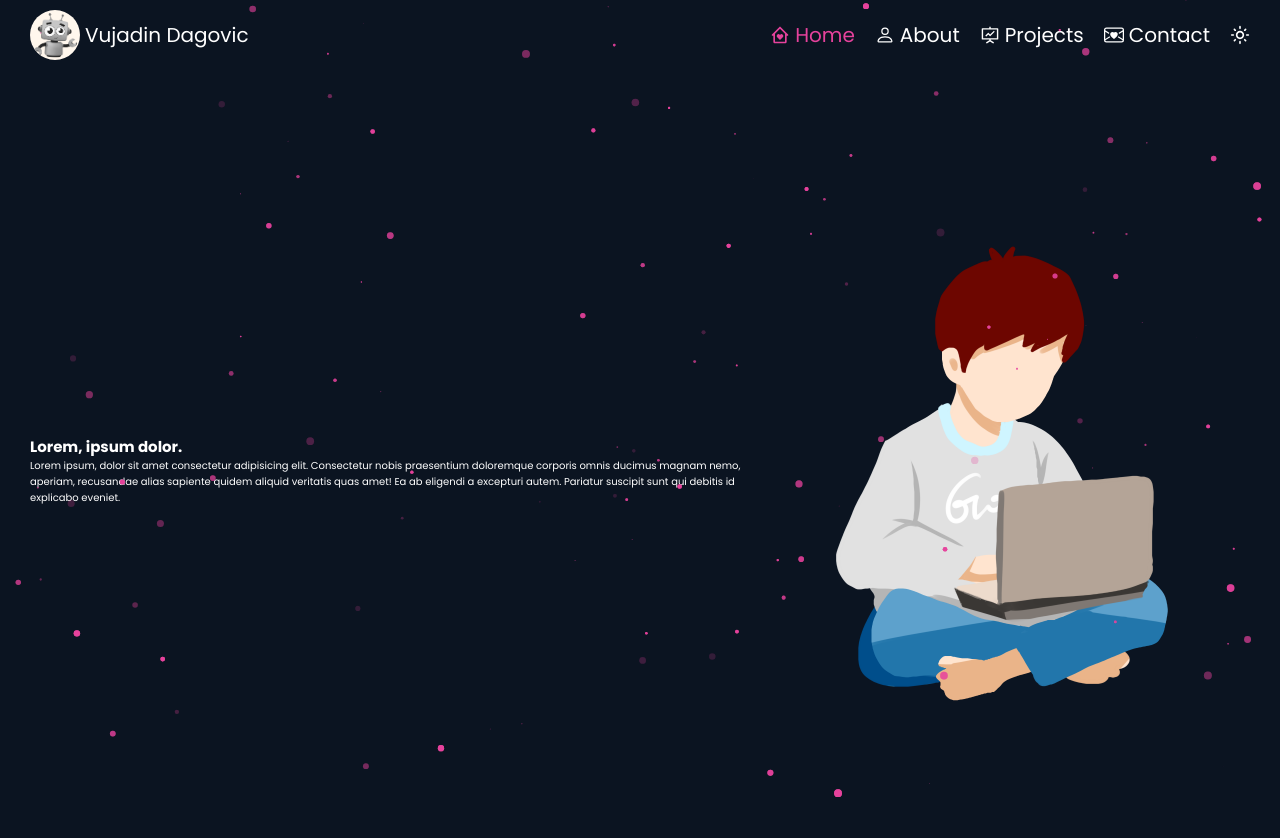
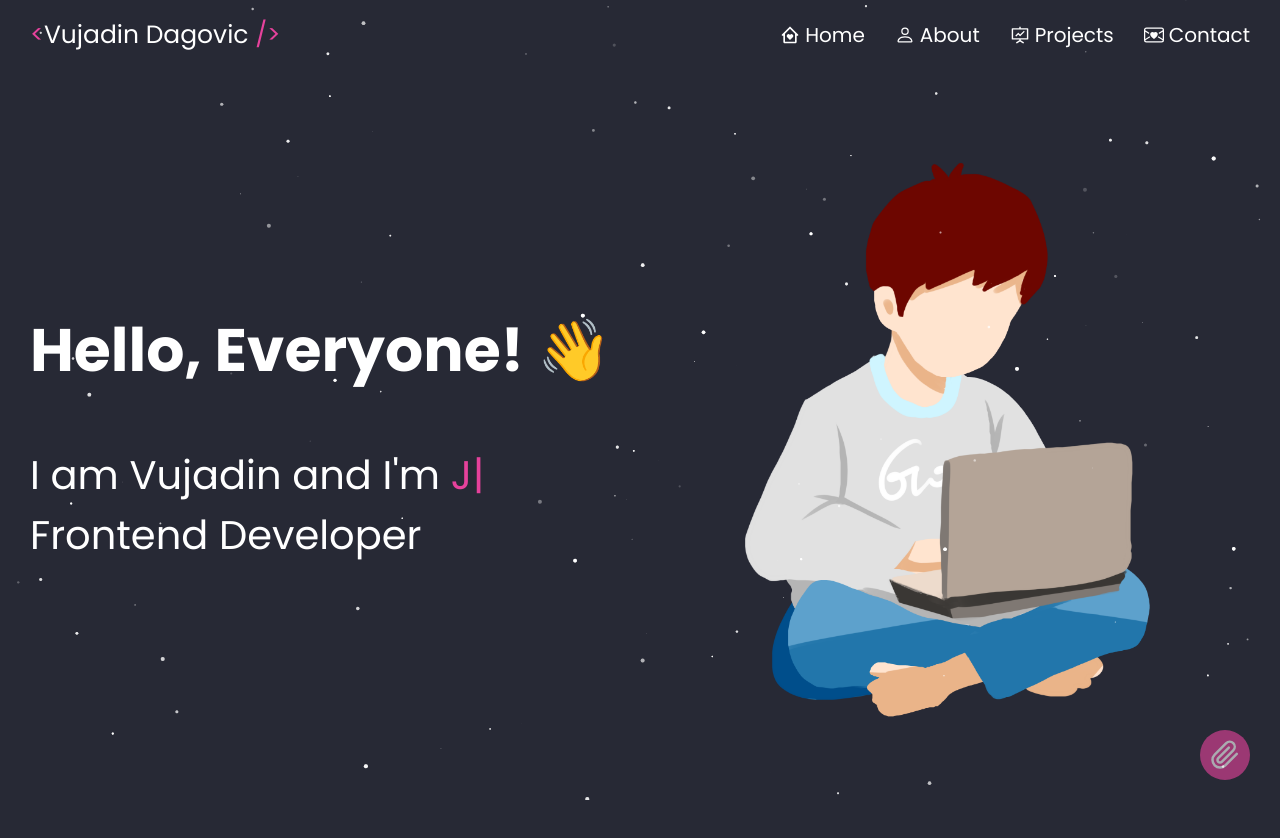
Before and after one commit to vujadin95/react-portfolio, a React (Vite) app: page / in a window 1280 px wide. Shown: the top 838 px of the page. After the commit the page ends 800 px from the top, so only its background shows below. Built offline with nearby package versions, Linux system fonts and the light colour scheme.

Commit message:
working on home page

```diff
--- a/package.json
+++ b/package.json
@@ -16,7 +16,8 @@
     "react-router-dom": "^6.14.2",
     "react-tsparticles": "^2.12.1",
     "tsparticles": "^2.12.0",
-    "tsparticles-slim": "^2.12.0"
+    "tsparticles-slim": "^2.12.0",
+    "typewriter-effect": "^2.20.1"
   },
   "devDependencies": {
     "@types/react": "^18.2.15",
--- a/src/Layout/MainLayout.jsx
+++ b/src/Layout/MainLayout.jsx
@@ -1,6 +1,7 @@
 import { Outlet } from "react-router-dom";
 import Header from "../components/Header/Header.component";
 import ParticlesBackground from "../components/Particles/ParticlesBackground";
+import SocialsIcons from "../components/Social/SocialsIcons";
 
 const MainLayout = () => {
   return (
@@ -10,6 +11,7 @@ const MainLayout = () => {
         <ParticlesBackground />
         <Outlet />
       </main>
+      <SocialsIcons />
     </div>
   );
 };
--- a/src/components/Header/Header.component.jsx
+++ b/src/components/Header/Header.component.jsx
@@ -2,29 +2,27 @@ import logo from "../../assets/logo.png";
 import { BiHomeHeart, BiDownload } from "react-icons/bi";
 import { BsPerson, BsEnvelopeHeart } from "react-icons/bs";
 import { AiOutlineFundProjectionScreen } from "react-icons/ai";
-import { MdOutlineLightMode } from "react-icons/md";
 import { NavLink, Link } from "react-router-dom";
+import ToggleTheme from "../ToggleTheme/ToggleTheme";
 
 const Navbar = () => {
   const activeStyle = {
     color: "#e6429c",
   };
-  const homeColor = {
-    color: "inherit",
-  };
   return (
     <header>
       <Link to={"/"} className="logo">
-        <img src={logo} alt="photo of Vujadin" />
-        <p>Vujadin Dagovic</p>
+        <p>
+          <span>{"<"}</span>V<span>ujadin</span> D
+          <span>
+            agovic<span>{` />`}</span>
+          </span>
+        </p>
       </Link>
       <nav>
-        <NavLink
-          to={"/"}
-          style={({ isActive }) => (isActive ? activeStyle : null)}
-        >
+        <Link to={"/"}>
           <BiHomeHeart className="icon" /> Home
-        </NavLink>
+        </Link>
         <NavLink
           to={"/about"}
           style={({ isActive }) => (isActive ? activeStyle : null)}
@@ -45,7 +43,7 @@ const Navbar = () => {
           <BsEnvelopeHeart className="icon" />
           Contact
         </NavLink>
-        <MdOutlineLightMode />
+        {/* <ToggleTheme /> */}
       </nav>
     </header>
   );
--- a/src/components/Particles/ParticlesBackground.jsx
+++ b/src/components/Particles/ParticlesBackground.jsx
@@ -14,26 +14,23 @@ const ParticlesBackground = () => {
           value: 100,
         },
         size: {
-          value: 4,
+          value: 2,
           random: true,
           anim: {
             enable: true,
-            speed: 5,
+            speed: 2,
             size_min: 0.1,
-            sync: false,
+            sync: true,
           },
-        },
-        color: {
-          value: "#e6429c",
         },
         opacity: {
           value: 1,
           random: true,
           anim: {
             enable: true,
-            speed: 3,
+            speed: 1,
             opacity_min: 0.1,
-            sync: false,
+            sync: true,
           },
         },
       },
--- /dev/null
+++ b/src/components/Social/SocialsIcons.jsx
@@ -0,0 +1,40 @@
+import { FiPaperclip } from "react-icons/fi";
+import { AiFillGithub, AiFillCodepenCircle } from "react-icons/ai";
+import { BsDiscord, BsEnvelopeHeart } from "react-icons/bs";
+import { SiNetlify } from "react-icons/si";
+import { useState } from "react";
+import { Link } from "react-router-dom";
+const SocialsIcons = () => {
+  const [isOpen, setIsOpen] = useState(false);
+
+  return (
+    <div className="social-icons">
+      {isOpen && (
+        <div className="social-icons-container">
+          <Link to={"https://github.com/vujadin95"} target="_blank">
+            <AiFillGithub />
+          </Link>
+          <Link to={"https://discord.com/"} target="_blank">
+            <BsDiscord />
+          </Link>
+          <Link to={"mailto:vujke456@gmail.com"}>
+            <BsEnvelopeHeart />
+          </Link>
+          <Link
+            to={"https://app.netlify.com/teams/vujadin95/sites"}
+            target="_blank"
+          >
+            <SiNetlify />
+          </Link>
+        </div>
+      )}
+      <div
+        onClick={() => setIsOpen((prevState) => !prevState)}
+        className={`social-icons-btn ${isOpen && "isOpen"}`}
+      >
+        <FiPaperclip />
+      </div>
+    </div>
+  );
+};
+export default SocialsIcons;
--- /dev/null
+++ b/src/components/ToggleTheme/ToggleTheme.jsx
@@ -0,0 +1,20 @@
+import { useState } from "react";
+import { MdOutlineLightMode } from "react-icons/md";
+
+const ToggleTheme = () => {
+  const [isLight, setIsLight] = useState(true);
+  const iconStyle = {
+    color: isLight ? "" : "var(--star-twinkle-color)",
+    cursor: "pointer",
+  };
+  const handleClick = () => {
+    setIsLight((prevState) => !prevState);
+  };
+  return (
+    <MdOutlineLightMode
+      onClick={() => setIsLight((prevState) => !prevState)}
+      style={iconStyle}
+    />
+  );
+};
+export default ToggleTheme;
--- a/src/index.css
+++ b/src/index.css
@@ -4,25 +4,113 @@
   padding: 0;
 }
 
-.app-wrapper {
-  max-width: 1300px;
-  margin: 0 auto;
-  min-height: 100vh;
-  padding: 0 30px;
+:root {
+  --dark-background-color: #272935;
+  --white-color: #FFFFFF;
+  --hover-color: #e6429c;
+}
+
+[data-theme='dark'] {
+  --dark-background-color: #FFFFFF;
+  --white-color: #272935;
+  --hover-color: #e6429c;
 }
 
 html {
   font-size: 62.5%;
+  user-select: none;
 }
 
 html,
 body {
-  background-color: #0b1421;
-  color: #FFFFFF;
+  background-color: var(--dark-background-color);
+  color: var(--white-color);
   min-height: 100vh;
   font-family: 'Poppins', sans-serif;
 }
 
+.app-wrapper {
+  max-width: 1300px;
+  background-color: var(--dark-background-color);
+  margin: 0 auto;
+  height: 100vh;
+  padding: 0 30px;
+  position: relative;
+}
+
+/* social icons component start */
+.social-icons {
+  position: absolute;
+  display: flex;
+  flex-direction: column;
+  align-items: center;
+  gap: 20px;
+  bottom: 20px;
+  right: 30px;
+  cursor: pointer;
+  font-size: 3rem;
+}
+
+.social-icons-container {
+  display: flex;
+  flex-direction: column;
+  align-items: center;
+  gap: 15px;
+  padding: 10px 6px;
+  /* width: 50px; */
+  background-color: var(--hover-color);
+  color: var(--white-color);
+  border-radius: 25px;
+}
+
+.social-icons-container a {
+  text-decoration: none;
+  color: inherit;
+  display: flex;
+  transition: transform 0.2s ease-in-out, color 0.2s ease-in-out;
+}
+
+.social-icons-container a:hover {
+  transform: scale(1.1);
+  color: var(--dark-background-color);
+}
+
+.social-icons-btn {
+  background-color: var(--hover-color);
+  color: var(--white-color);
+  display: flex;
+  align-items: center;
+  justify-content: center;
+  width: 50px;
+  height: 50px;
+  border-radius: 50%;
+  animation: glowSocialIconsBtn 2s infinite;
+}
+
+.social-icons-btn.isOpen {
+  background-color: var(--white-color);
+  color: var(--dark-background-color);
+  animation: unset;
+}
+
+@keyframes glowSocialIconsBtn {
+  0% {
+    opacity: 0.5;
+  }
+
+  50% {
+    opacity: 1;
+  }
+
+  100% {
+    opacity: 0.5;
+  }
+
+}
+
+
+
+/* social icons component end */
 /* header component start */
 header {
   font-size: 2rem;
@@ -33,22 +121,32 @@ header {
 }
 
 .logo {
-  display: flex;
-  align-items: center;
+  height: 50px;
 }
 
-.logo img {
-  max-width: 120px;
-  height: 50px;
-  border-radius: 50%;
-  background-color: #FFF7ED;
+.logo p {
+  font-size: 2.5rem;
+  transition: color 0.2s ease;
+}
+
+.logo p span:first-child {
+  color: var(--hover-color);
+  transition: color 0.2s ease;
+}
+
+.logo p:hover {
+  color: var(--hover-color);
+}
+
+.logo p:hover span:first-child {
+  color: var(--white-color);
 }
 
 header>nav {
   display: flex;
   align-items: center;
   margin-left: auto;
-  gap: 1em;
+  gap: 1.5em;
 }
 
 header a {
@@ -74,30 +172,131 @@ header nav a::after {
 
 header nav a:hover::after {
   width: 100%;
-  background: #e6429c;
+  background-color: var(--hover-color);
+}
+
+@media (max-width: 848px) {
+  header>nav {
+    gap: 1em;
+    transition: gap 200ms ease-in-out;
+  }
+
+  header {
+    font-size: 1.8rem;
+  }
+}
+
+@media (max-width: 688px) {
+  header>nav {
+    display: none;
+  }
 }
 
 /* header component end */
 
 /* home page start */
 main {
-  min-height: 100vh;
+  min-height: calc(100vh - 70px);
+  display: flex;
+  align-items: center;
 }
 
 .home-page {
   display: flex;
   align-items: center;
   justify-content: space-between;
-  min-height: 100vh;
+  height: 100%;
   width: 100%;
 }
 
 .home-image-container {
-  max-width: 500px;
+  max-width: 50%;
 }
 
 .home-image-container img {
   width: 100%;
 }
 
+.home-text-content-title {
+  font-size: 6rem;
+}
+
+.greeting {
+  white-space: nowrap
+}
+
+.waving {
+  display: inline-block;
+  transform-origin: 70% 70%;
+  animation: wave-animation 2s infinite;
+}
+
+.hero-page-text-desc {
+  font-size: 4rem;
+  padding-top: 50px;
+}
+
+.home-text-typing {
+  display: inline-block;
+  color: var(--hover-color)
+}
+
+
+
+@keyframes wave-animation {
+  0% {
+    transform: rotate(0.0deg)
+  }
+
+  10% {
+    transform: rotate(14.0deg)
+  }
+
+  20% {
+    transform: rotate(-8.0deg)
+  }
+
+  30% {
+    transform: rotate(14.0deg)
+  }
+
+  40% {
+    transform: rotate(-4.0deg)
+  }
+
+  50% {
+    transform: rotate(10.0deg)
+  }
+
+  60% {
+    transform: rotate(0.0deg)
+  }
+
+  100% {
+    transform: rotate(0.0deg)
+  }
+}
+
+@media (max-width: 848px) {
+  .home-text-content-title {
+    font-size: 4rem;
+    transition: font-size 0.2s ease-in-out;
+  }
+
+  .hero-page-text-desc {
+    font-size: 2.5rem;
+    transition: font-size 0.2s ease-in-out;
+  }
+}
+
+@media (max-width: 688px) {
+  .home-page {
+    flex-direction: column;
+  }
+
+  .home-image-container {
+    max-width: 100%;
+  }
+}
+
 /* home page end */
--- a/src/pages/Home.jsx
+++ b/src/pages/Home.jsx
@@ -1,16 +1,32 @@
 import img from "../assets/home-image.png";
+import Typewriter from "typewriter-effect";
+
 const Home = () => {
   return (
     <section className="home-page">
       <div className="home-text-content">
-        <h2>Lorem, ipsum dolor.</h2>
-        <p>
-          Lorem ipsum, dolor sit amet consectetur adipisicing elit. Consectetur
-          nobis praesentium doloremque corporis omnis ducimus magnam nemo,
-          aperiam, recusandae alias sapiente quidem aliquid veritatis quas amet!
-          Ea ab eligendi a excepturi autem. Pariatur suscipit sunt qui debitis
-          id explicabo eveniet.
-        </p>
+        <h2 className="home-text-content-title">
+          Hello,{" "}
+          <span className="greeting">
+            Everyone! <span className="waving">👋</span>
+          </span>
+        </h2>
+
+        <div className="hero-page-text-desc">
+          <span>I am Vujadin and I'm </span>
+          <span className="home-text-typing">
+            <Typewriter
+              options={{
+                strings: ["JavaScript", "React", "NextJS"],
+                autoStart: true,
+                loop: true,
+                delay: 150,
+                deleteSpeed: 150,
+              }}
+            />
+          </span>
+          <p> Frontend Developer</p>
+        </div>
       </div>
       <div className="home-image-container">
         <img src={img} alt="" />
```
Also changed, not shown: 1 other file (tests, documents, lock files or other folders).
